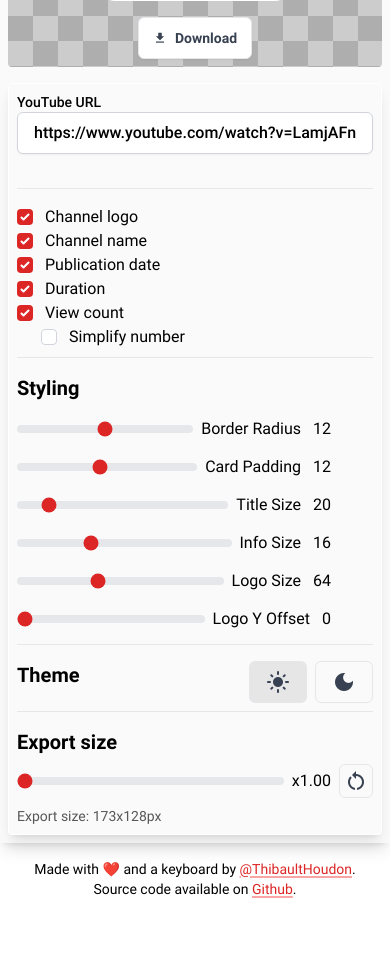
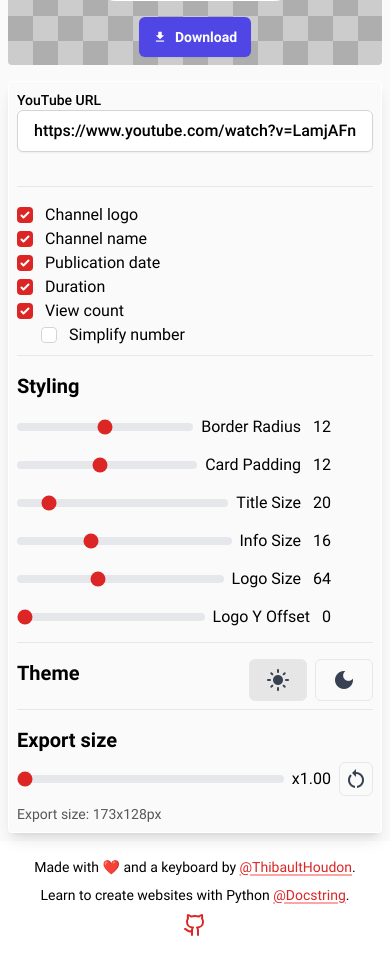
Before and after one commit to ThibH/miniamaker, a Flask app: template templates/index.html in a window 390 px wide. Shown: the part 263-1216 px from the top of the page. Before the commit the page ends 1161 px from the top, so only its background shows below. Run offline with Flask 3, Linux system fonts and the light colour scheme; the template is opened without the code that fills it, so the values that code supplies are empty; some libraries are stand-ins or nearby versions.

Commit message:
Change credits.

```diff
--- a/static/css/dist/style.css
+++ b/static/css/dist/style.css
@@ -947,6 +947,11 @@ select {
   top: 0px;
 }
 
+.mx-auto {
+  margin-left: auto;
+  margin-right: auto;
+}
+
 .mb-1 {
   margin-bottom: 0.25rem;
 }
--- a/templates/components/credits.html
+++ b/templates/components/credits.html
@@ -1,3 +1,10 @@
-<p class="text-sm text-center">Made with ❤️ and a keyboard by <a class="link" href="https://twitter.com/ThibaultHoudon">@ThibaultHoudon</a>. Source code available
-    on
-    <a class="link" href="https://github.com/ThibH/miniamaker">Github</a>.</p>
+<div class="flex flex-col gap-2 text-sm text-center">
+    <p>Made with ❤️ and a keyboard by
+        <a class="link" href="https://twitter.com/ThibaultHoudon">@ThibaultHoudon</a>.</p>
+    <p>
+        Learn to create websites with Python <a class="link" href="https://www.docstring.fr/">@Docstring</a>.
+    </p>
+    <p class="mx-auto">
+        <a class="link" href="https://github.com/ThibH/miniamaker"><svg xmlns="http://www.w3.org/2000/svg" width="24" height="24" viewBox="0 0 24 24" fill="none" stroke="currentColor" stroke-width="2" stroke-linecap="round" stroke-linejoin="round" class="lucide lucide-github"><path d="M15 22v-4a4.8 4.8 0 0 0-1-3.5c3 0 6-2 6-5.5.08-1.25-.27-2.48-1-3.5.28-1.15.28-2.35 0-3.5 0 0-1 0-3 1.5-2.64-.5-5.36-.5-8 0C6 2 5 2 5 2c-.3 1.15-.3 2.35 0 3.5A5.403 5.403 0 0 0 4 9c0 3.5 3 5.5 6 5.5-.39.49-.68 1.05-.85 1.65-.17.6-.22 1.23-.15 1.85v4"/><path d="M9 18c-4.51 2-5-2-7-2"/></svg></a>
+    </p>
+</div>
--- a/templates/index.html
+++ b/templates/index.html
@@ -29,7 +29,6 @@
     <link href="https://fonts.googleapis.com/icon?family=Material+Icons" rel="stylesheet">
     <link rel="stylesheet" href="{{ url_for('static', filename='css/dist/style.css') }}">
     <script src="https://cdn.lordicon.com/lordicon.js"></script>
-
 </head>
 <body x-data="youtubeConfig"
       class="flex flex-col 2xl:flex-row items-center justify-center">
@@ -75,7 +74,7 @@
         {% include 'components/credits.html' %}
     </div>
 </div>
-<main class="flex flex-col gap-2 items-center min-h-screen justify-center w-full h-full bg-neutral-100 shadow-lg relative">
+<main class="flex flex-col gap-2 items-center min-h-screen justify-center w-full h-full bg-neutral-100 md:shadow-lg relative">
 
     <div class="absolute top-0 right-2 md:p-2">
         <label for="language" class="block text-sm font-medium leading-6 text-gray-900 sr-only">Language</label>
@@ -116,13 +115,13 @@
                 </div>
 
                 <div class="flex gap-2">
-                    <button id="download-button" class="btn-fill group">
-                        <i class="material-icons text-sm group-hover:animate-ping">download</i>
+                    <button id="download-button" class="btn-primary md:btn-fill group">
+                        <i class="material-icons text-sm">download</i>
                         <span class="custom-loader hidden"></span>
                         <span>Download</span>
                     </button>
                     <button id="copy-button" class="hidden md:flex btn-primary group">
-                        <i class="material-icons text-sm group-hover:animate-ping">content_copy</i>
+                        <i class="material-icons text-sm">content_copy</i>
                         <span class="custom-loader hidden"></span>
                         <span>Clipboard</span>
                     </button>
```
Also changed, not shown: other parts of static/css/dist/style.css (+66 -0 lines).
